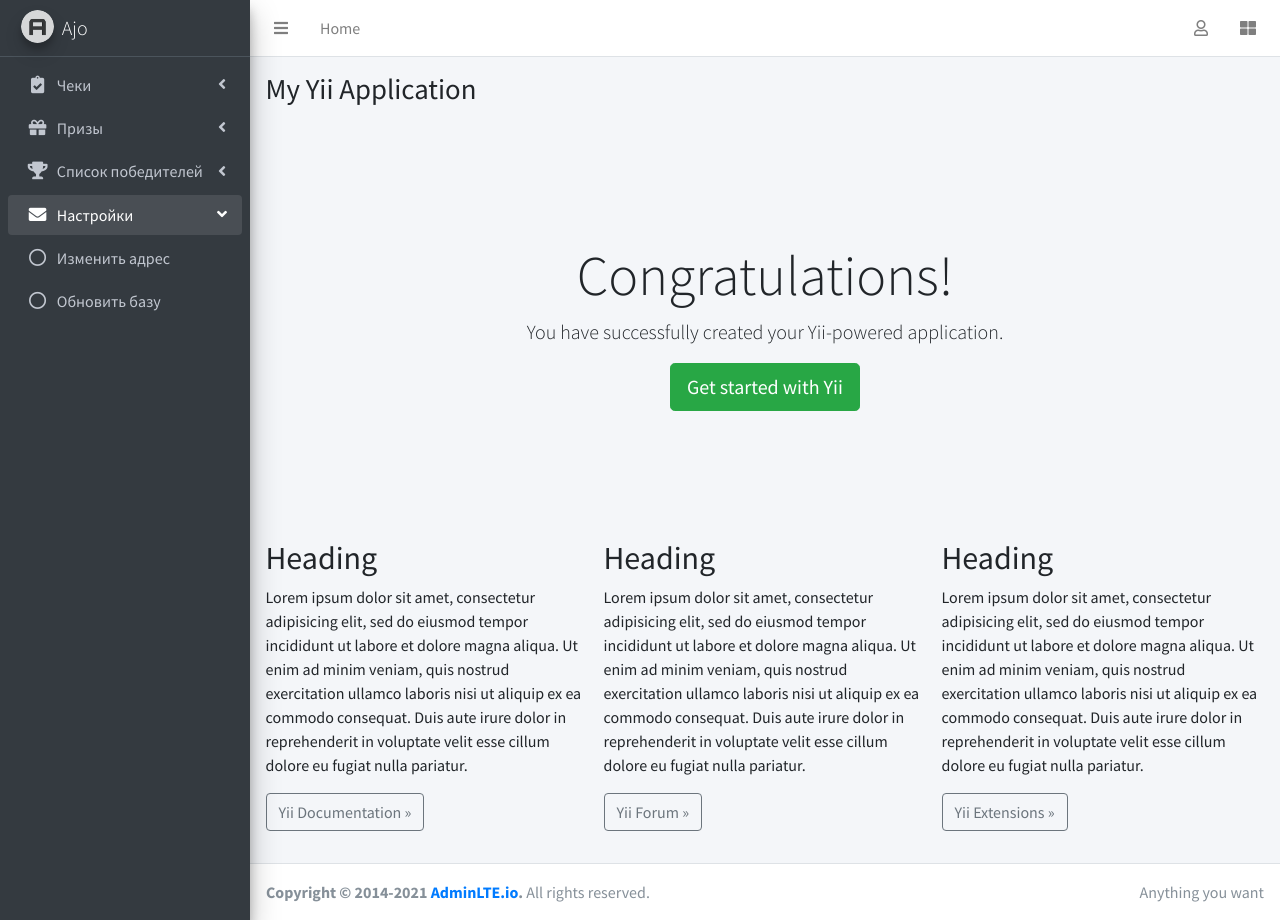
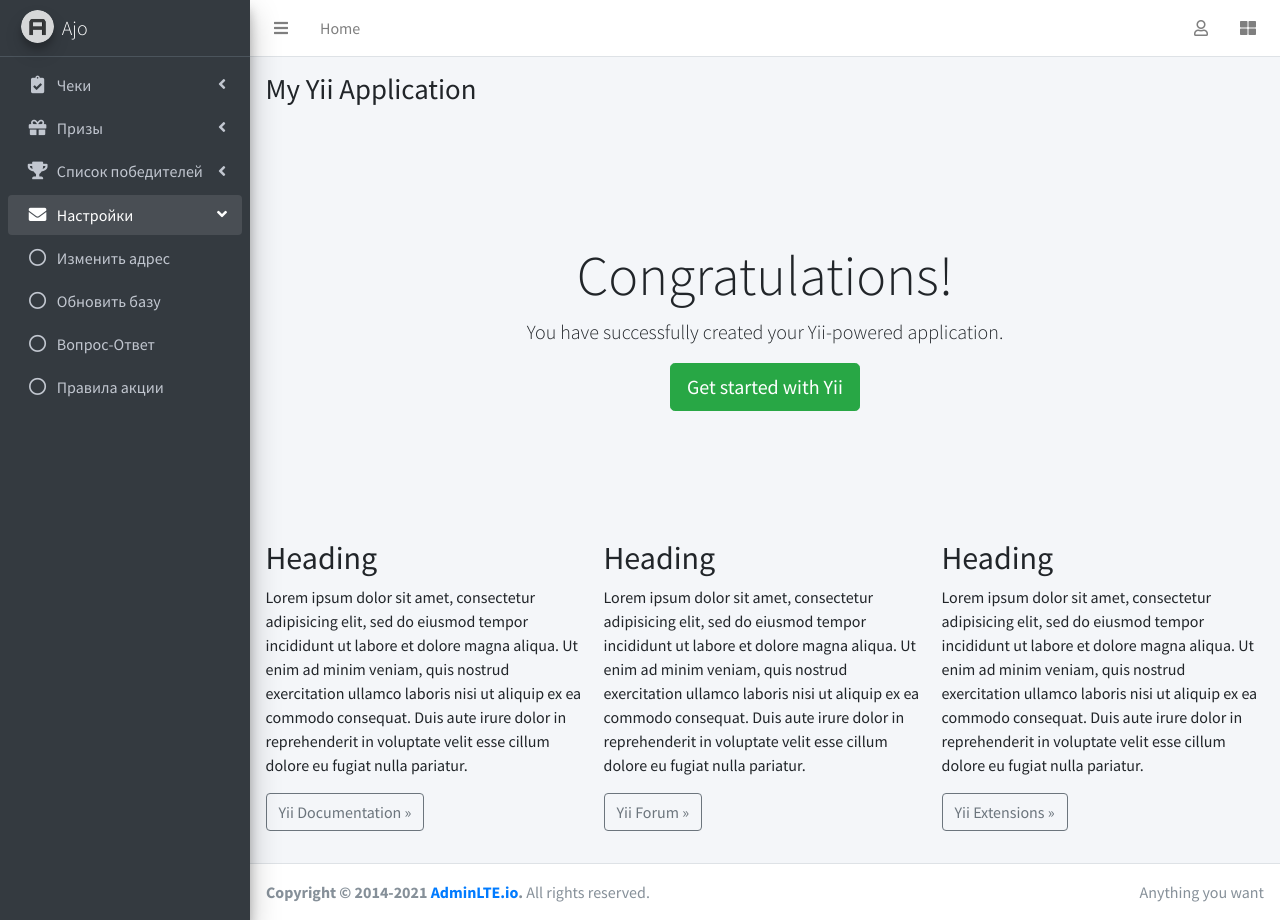
Before and after one commit to hnne2/ajoAdminka, a Yii app: template views/site/index.php in a window 1280 px wide, after a click on "Настройки". Run offline with PHP 8.4 and a stand-in for Yii, Linux system fonts and the light colour scheme; the template is opened without the code that fills it, so the values that code supplies are empty; some libraries are stand-ins or nearby versions.

Commit message:
добавил политику

```diff
--- a/views/layouts/main.php
+++ b/views/layouts/main.php
@@ -170,6 +170,18 @@ $this->beginPage();
                                         <p> Обновить базу </p>
                                     </a>
                                 </li>
+                                <li class="nav-item">
+                                    <a href="<?= Yii::$app->urlManager->createUrl(['/faq-items/index']) ?>" class="nav-link <?= Yii::$app->controller->id === 'faq-items' && Yii::$app->controller->action->id === 'index' ? 'active' : '' ?>">
+                                        <i class="far fa-circle nav-icon"></i>
+                                        <p> Вопрос-Ответ</p>
+                                    </a>
+                                </li>
+                                <li class="nav-item">
+                                    <a href="<?= Yii::$app->urlManager->createUrl(['/legal-texts/index']) ?>" class="nav-link <?= Yii::$app->controller->id === 'legal-texts' && Yii::$app->controller->action->id === 'index' ? 'active' : '' ?>">
+                                        <i class="far fa-circle nav-icon"></i>
+                                        <p> Правила акции </p>
+                                    </a>
+                                </li>
                             </ul>
                         </li>
                     </ul>
```
